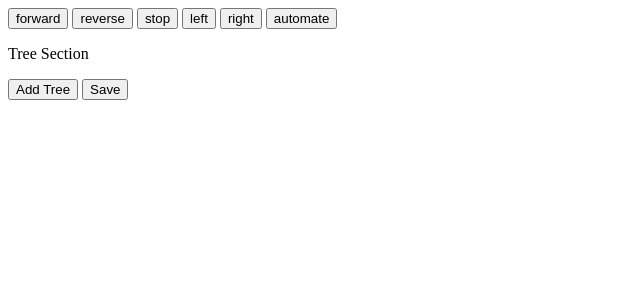
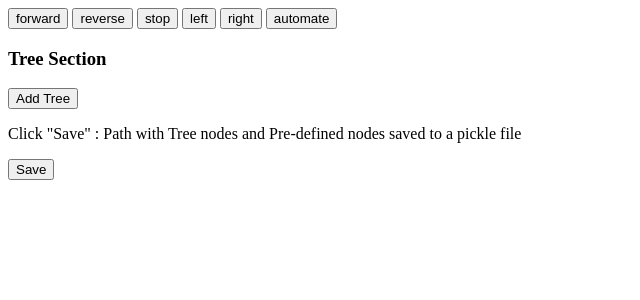
Before and after one commit to Blake2912/Vahini-2.0, a Flask app: page / in a window 1280 px wide. Shown: the top 300 px of the page, without its empty margins (0-640 px from the left). Run offline with Flask 2, Linux system fonts and the light colour scheme; some libraries are stand-ins or nearby versions.

Commit message:
comment added

```diff
--- a/templates/render.html
+++ b/templates/render.html
@@ -90,8 +90,10 @@
       <div class='container'>
 
       <form>
-        <p>Tree Section</p>
+        <h3>Tree Section</h3>
         <a href=# id=add_tree><button class='btn btn-default'>Add Tree</button></a>
+     <!-- Click "Save" : Path with Tree nodes and Pre-defined nodes saved to a pickle file -->
+        <p>Click "Save" : Path with Tree nodes and Pre-defined nodes saved to a pickle file </p>
         <a href=# id=save><button class='btn btn-default'>Save</button></a>
       </form>
     </div>
```
